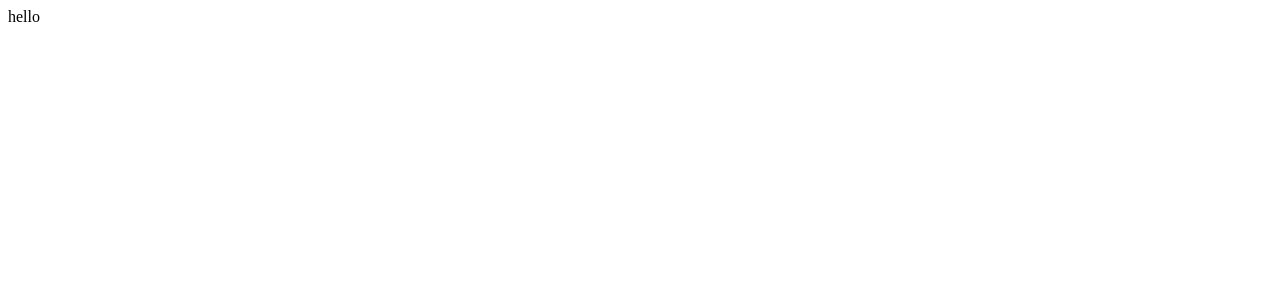
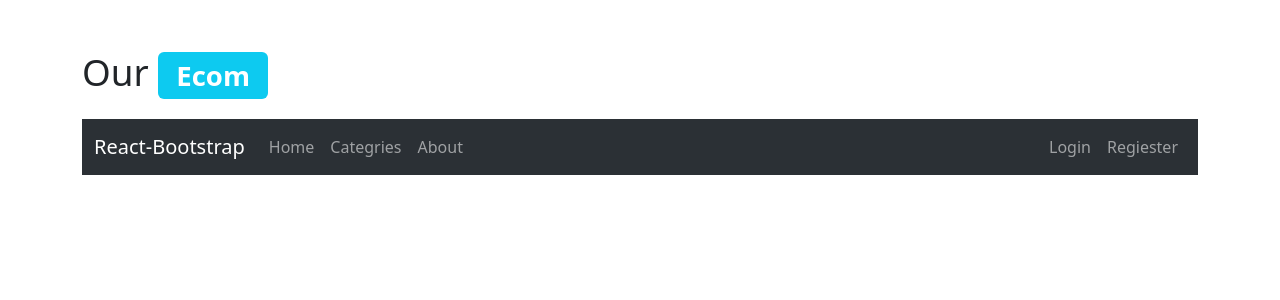
Before and after one commit to FayyadSh/E-Commerce, a React (Vite) app: page / in a window 1280 px wide. Shown: the top 300 px of the page. Built offline with nearby package versions, Linux system fonts and the light colour scheme.

Commit message:
main project layout

```diff
--- a/package.json
+++ b/package.json
@@ -10,8 +10,11 @@
     "preview": "vite preview"
   },
   "dependencies": {
+    "bootstrap": "^5.3.3",
     "react": "^18.2.0",
-    "react-dom": "^18.2.0"
+    "react-bootstrap": "^2.10.2",
+    "react-dom": "^18.2.0",
+    "react-router-dom": "^6.23.1"
   },
   "devDependencies": {
     "@types/react": "^18.2.66",
--- /dev/null
+++ b/src/components/common/Header/Header.tsx
@@ -0,0 +1,36 @@
+import { Badge,Nav,Navbar} from "react-bootstrap";
+import styles from "./styles.module.css";
+import Container from "react-bootstrap/Container";
+const { headerContainer, headerLogo } = styles
+const Header = () => {
+  return (
+    <header>
+      <div className={headerContainer}>
+        <h1 className={headerLogo}>
+          <span>Our</span>{' '}
+          <Badge bg="info">Ecom</Badge>
+        </h1>
+      </div>
+
+      <Navbar expand="lg" className="bg-body-tertiary" bg='dark' data-bs-theme='dark'>
+        <Container>
+          <Navbar.Brand href="#home">React-Bootstrap</Navbar.Brand>
+          <Navbar.Toggle aria-controls="basic-navbar-nav" />
+          <Navbar.Collapse id="basic-navbar-nav">
+            <Nav className="me-auto">
+              <Nav.Link href="#home">Home</Nav.Link>
+              <Nav.Link href="#link">Categries</Nav.Link>
+              <Nav.Link href="#link">About</Nav.Link>
+            </Nav>
+            <Nav >
+              <Nav.Link href="#home">Login</Nav.Link>
+              <Nav.Link href="#link">Regiester</Nav.Link>
+            </Nav>
+          </Navbar.Collapse>
+        </Container>
+      </Navbar>
+    </header>
+  );
+};
+
+export default Header;
--- /dev/null
+++ b/src/components/common/Header/styles.module.css
@@ -0,0 +1,23 @@
+.headerContainer {
+    padding: 20px 0;
+    display: flex;
+    justify-content: space-between;
+    align-items: center;
+  }
+
+  .headerLogo {
+    color: inherit;
+    text-decoration: inherit;
+    font-size: 2.3rem;
+    margin: 0;
+  }
+
+  .headerLogo h1 {
+    margin: 0;
+    display: flex;
+  }
+
+  .headerLogo h1 span {
+    display: block;
+    margin-right: 5px;
+  }
--- /dev/null
+++ b/src/layouts/MainLayout/MainLayout.tsx
@@ -0,0 +1,16 @@
+import { Container } from "react-bootstrap";
+import styles from './/styles.module.css'
+import Header from "../../components/common/Header/Header";
+
+const {container,wrapper} = styles
+const MainLayout = () => {
+    return (
+        <Container className={container}>
+            <div className={wrapper}>
+                <Header/>
+            </div>
+        </Container>
+    );
+}
+
+export default MainLayout;
--- /dev/null
+++ b/src/layouts/MainLayout/styles.module.css
@@ -0,0 +1,9 @@
+.container{
+    height: 100vh;
+    display: flex;
+    flex-direction: column;
+}
+
+.wrapper {
+    margin-top: 30px;
+}
--- a/src/main.tsx
+++ b/src/main.tsx
@@ -1,6 +1,7 @@
-import React from 'react'
 import ReactDOM from 'react-dom/client'
-
-ReactDOM.createRoot(document.getElementById('root')!).render(
-  <div>hello</div>
+import MainLayout from './layouts/MainLayout/MainLayout'
+import 'bootstrap/dist/css/bootstrap.min.css'
+const root = document.getElementById('root')!
+ReactDOM.createRoot(root).render(
+  <MainLayout></MainLayout>
 )
```
Also changed, not shown: 1 other file (tests, documents, lock files or other folders).
